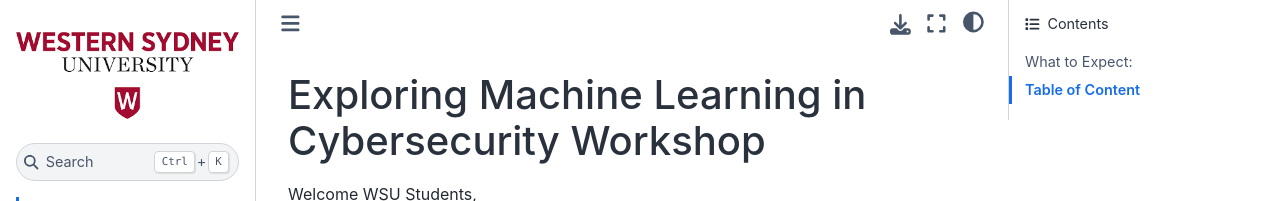
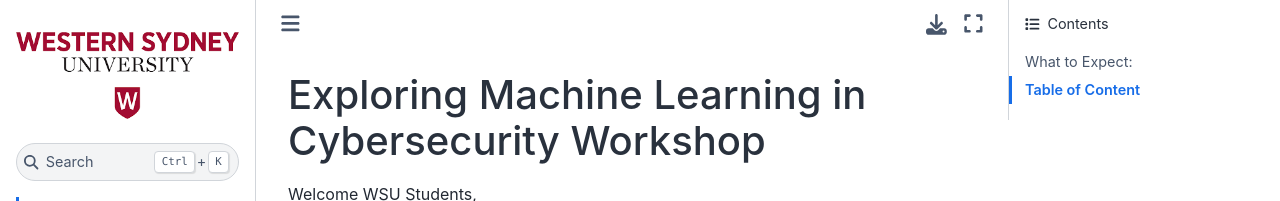
Before and after one commit to WSU-AI-CyberSecurity/WSU-AI-CyberSecurity.github.io, a Jupyter Book: the page built from intro.md, in a window 1280 px wide. Shown: the top 201 px of the page. Built offline with Jupyter Book 1.0.4 settings and Sphinx 7.4.7 and the Sphinx Book theme 1.1.4, drawn with Linux system fonts in a browser that asks for light colours; pages that are not in the unit, such as notebooks, are missing from menus.

```diff
--- a/_config.yml
+++ b/_config.yml
@@ -19,6 +19,15 @@ latex:
   latex_documents:
     targetname: book.tex
 
+sphinx:
+  recursive_update: true
+  config:
+    html_theme_options:
+      navbar_end: ["navbar-icon-links"]
+
+    html_context:
+      default_mode: light
+
 # Information about where the book exists on the web
 repository:
   url: https://github.com/WSU-AI-CyberSecurity/WSU-AI-CyberSecurity.github.io  # Online location of your book
--- /dev/null
+++ b/_static/custom.css
@@ -0,0 +1,3 @@
+button.theme-switch-button {
+    display: none !important;
+}
--- /dev/null
+++ b/_static/custom.js
@@ -0,0 +1 @@
+document.documentElement.dataset.mode = "light"
```
